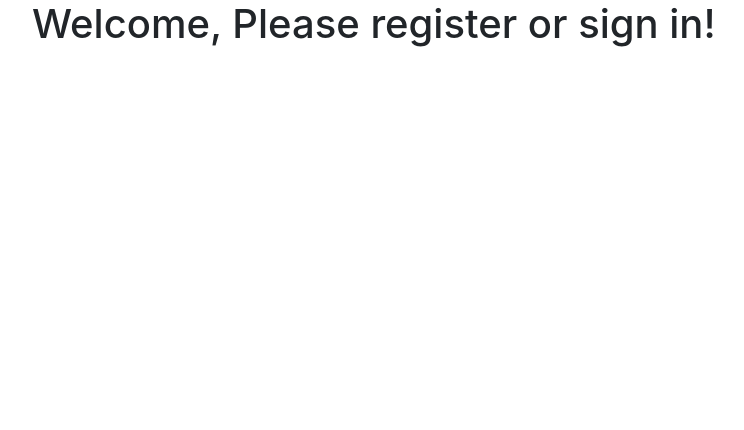
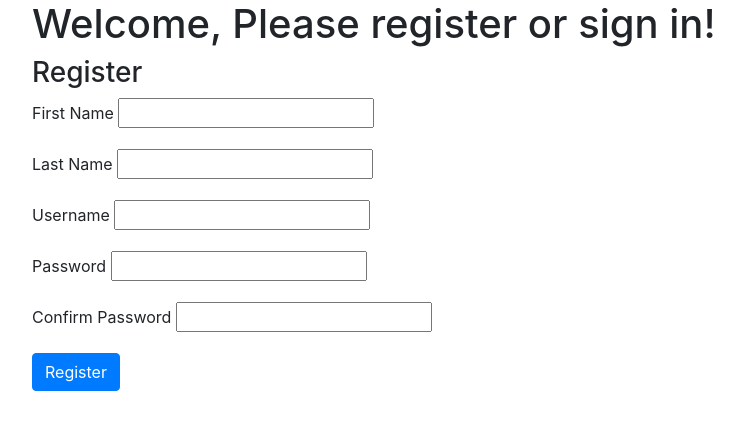
Before and after one commit to rickyrod4/CodingDojoWall, a Python web app: template home/templates/index.html in a window 1280 px wide. Shown: the top 430 px of the page, without its empty margins (53-797 px from the left). Run offline with Jinja, Linux system fonts and the light colour scheme; the template is opened without the code that fills it, so the values that code supplies are empty; some libraries are stand-ins or nearby versions.

Commit message:
Second Commit

```diff
--- a/home/templates/index.html
+++ b/home/templates/index.html
@@ -16,7 +16,30 @@
         </div>
         <div class="row">
             <div class="col">
-
+                <h3>Register</h3>
+                <form action="/register" method="POST">
+                    <div class="form-group">
+                        <label for="first_name">First Name</label>
+                        <input type="text" name="first_name" id="first_name">
+                    </div>
+                    <div class="form-group">
+                        <label for="last_name">Last Name</label>
+                        <input type="text" name="last_name" id="last_name">
+                    </div>
+                    <div class="form-group">
+                        <label for="username">Username</label>
+                        <input type="text" name="username" id="username">
+                    </div>
+                    <div class="form-group">
+                        <label for="password">Password</label>
+                        <input type="password" name="password" id="password">
+                    </div>
+                    <div class="form-group">
+                        <label for="confirmPassword">Confirm Password</label>
+                        <input type="password" name="confirmPassword" id="confirmPassword">
+                    </div>
+                    <button type="submit" class="btn btn-primary">Register</button>
+                </form>
             </div>
             <div class="col">
 
```
